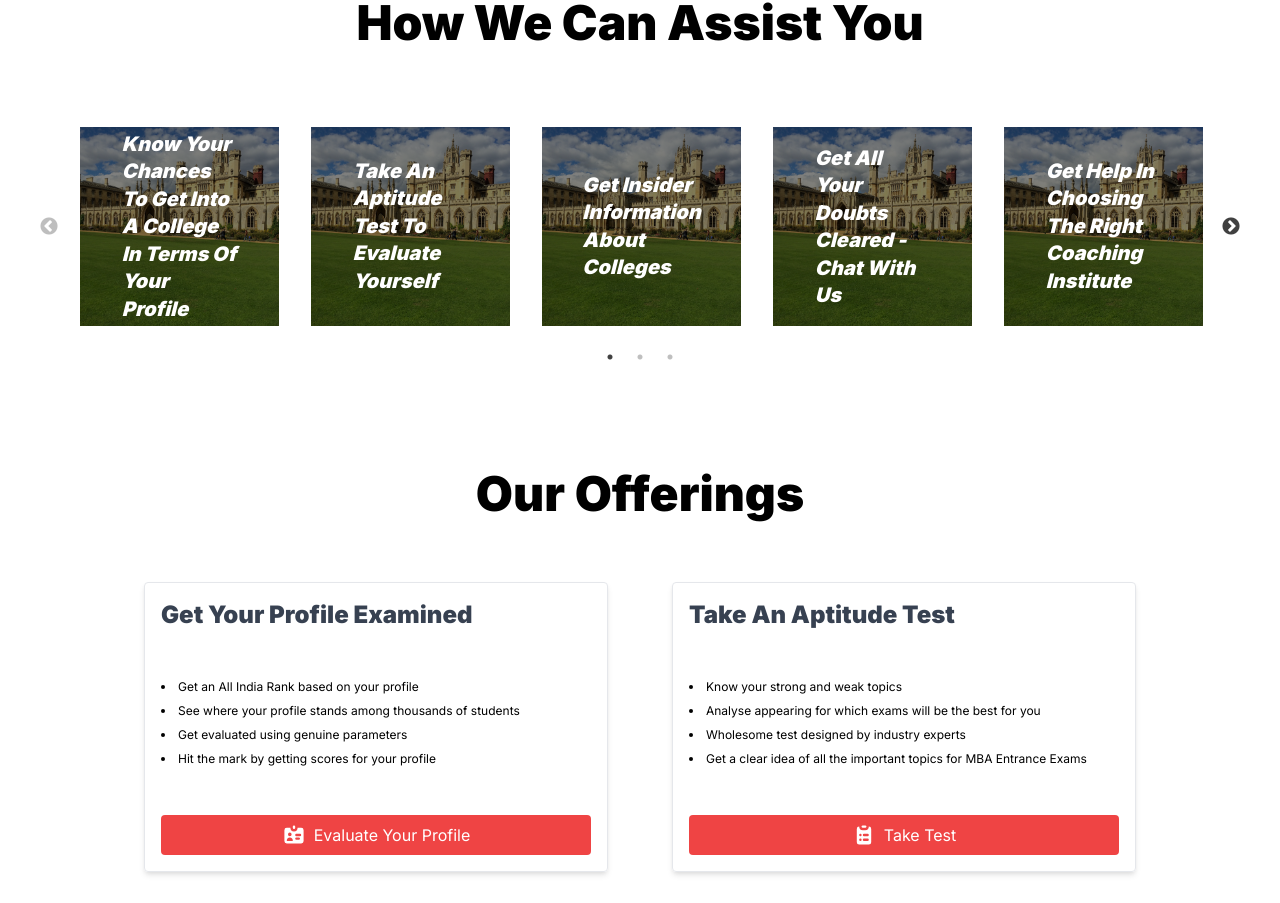
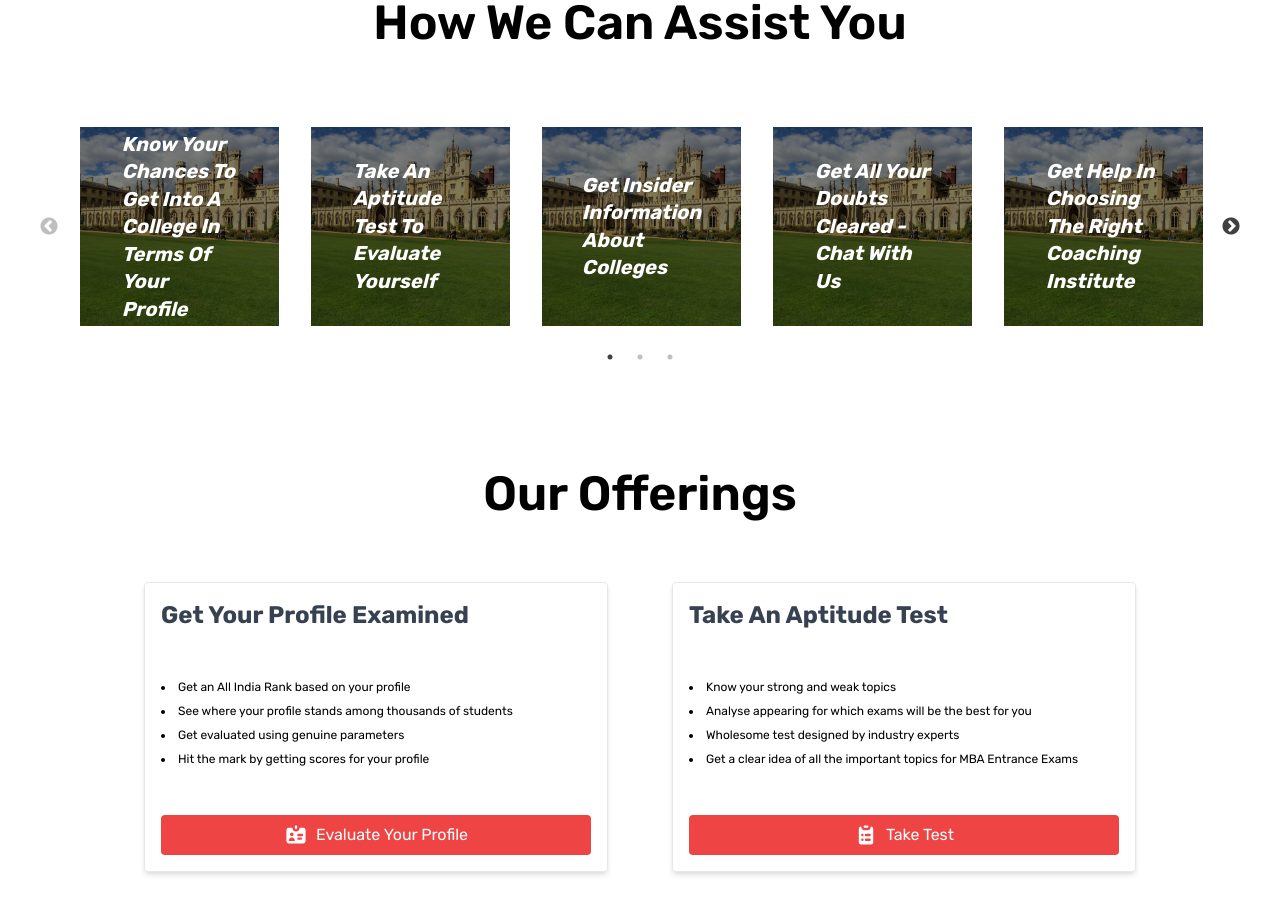
Before and after one commit to bhatvikrant/prep-station, a Next.js app: page / in a window 1280 px wide. Shown: the part 812-1715 px from the top of the page. Built offline with nearby package versions, Linux system fonts and the light colour scheme.

Commit message:
Rubik font used

```diff
--- a/src/pages/_app.tsx
+++ b/src/pages/_app.tsx
@@ -13,7 +13,7 @@
 
 const MyApp = ({ Component, pageProps }: AppProps): JSX.Element => {
   return (
-    <div className="font-inter">
+    <div className="font-rubik">
       <Navbar />
       <Component {...pageProps} />
       <Footer />
--- a/src/pages/_document.tsx
+++ b/src/pages/_document.tsx
@@ -7,7 +7,7 @@
         <Head>
           <link rel="preconnect" href="https://fonts.gstatic.com" />
           <link
-            href="https://fonts.googleapis.com/css2?family=Inter:wght@100;400;900&display=swap"
+            href="https://fonts.googleapis.com/css2?family=Rubik:wght@300;400;500;600;700&display=swap"
             rel="stylesheet"
           />
         </Head>
--- a/tailwind.config.js
+++ b/tailwind.config.js
@@ -8,7 +8,7 @@
   theme: {
     extend: {
       fontFamily: {
-        inter: ['Inter', 'sans-serif'],
+        rubik: ['Rubik', 'sans-serif'],
       },
     },
   },
```
